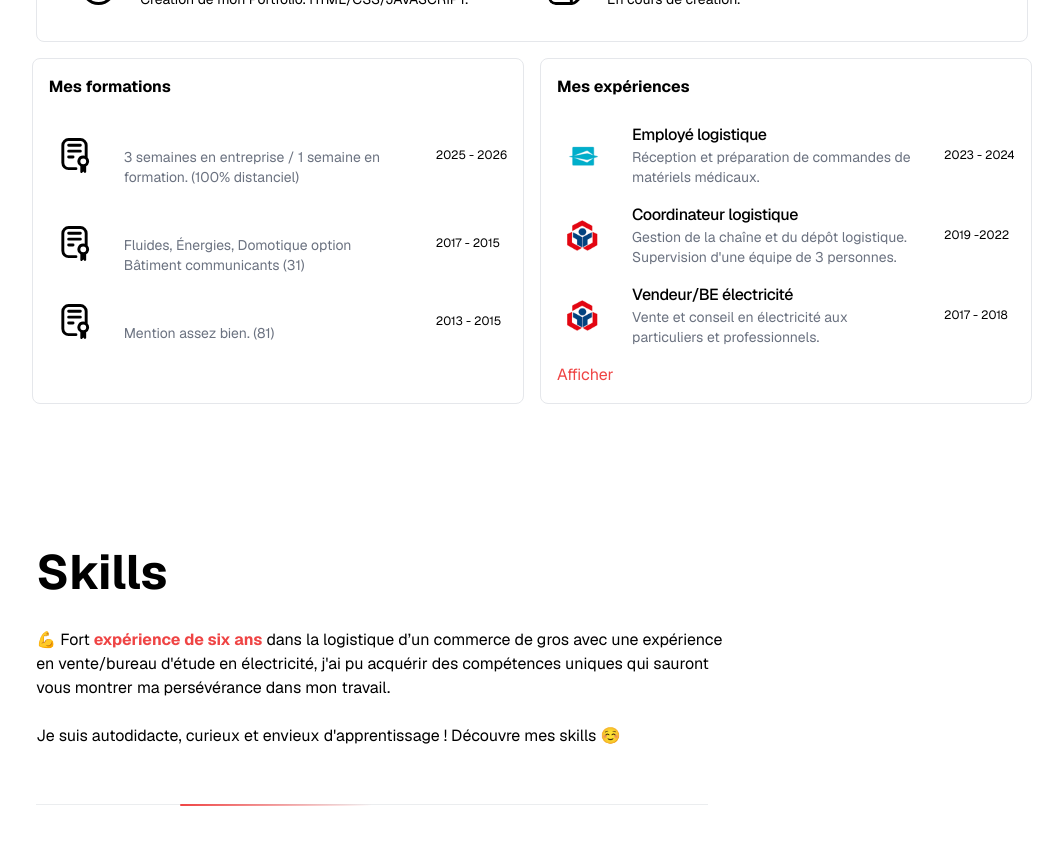
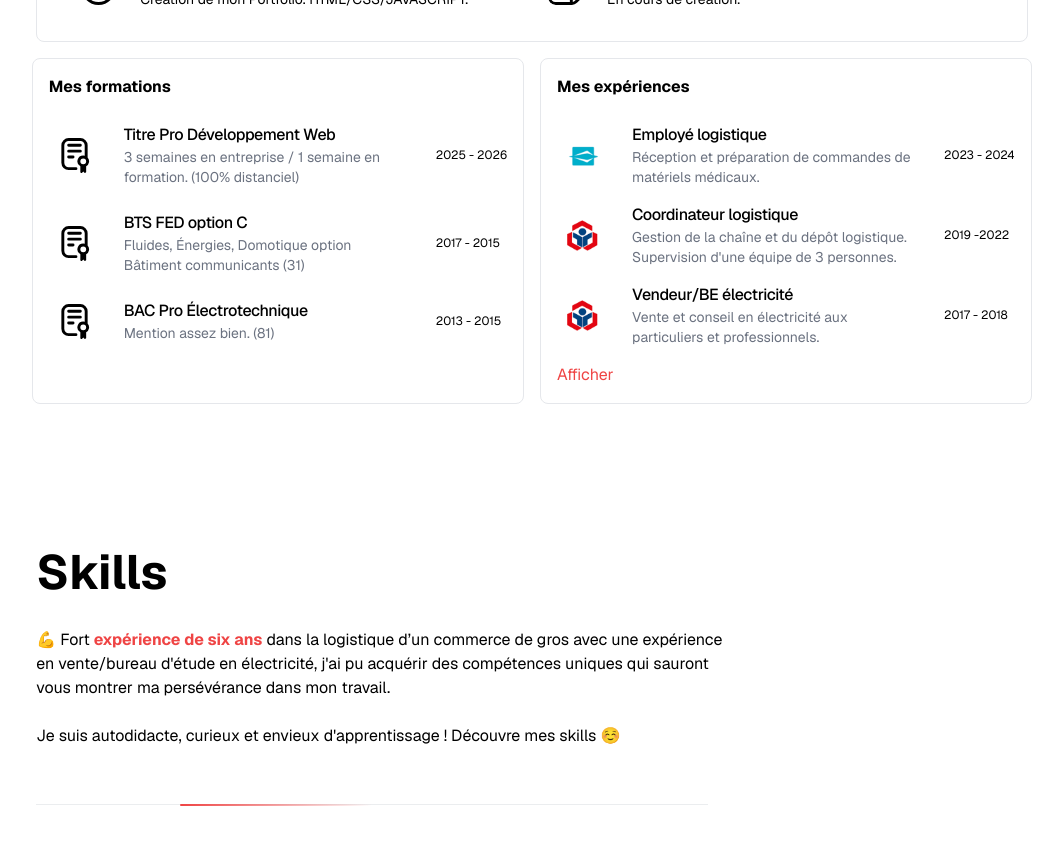
Before and after one commit to Maxime-esteves/maxime-esteves, a Next.js app: page / in a window 1280 px wide. Shown: the part 900-1745 px from the top of the page, without its empty margins (108-1171 px from the left). Built offline with nearby package versions, Linux system fonts and the light colour scheme.

Commit message:
Update Formation.tsx
Signed-off-by: Maxime <maxime.esteves81200@gmail.com>

```diff
--- a/app/_components/Formation.tsx
+++ b/app/_components/Formation.tsx
@@ -63,7 +63,7 @@ export default function ExpandableDiv(): JSX.Element {
 
               {/* Texte descriptif */}
               <div>
-                <h3 className="text-white text-base font-medium tracking-tight">
+                <h3 className="text-white text-base font-medium tracking-tight dark:text-black">
                   {formationVisible.title}
                 </h3>
                 <p className="text-gray-500 text-sm w-[280px] max-md:w-[200px]">{formationVisible.description}</p>
```
